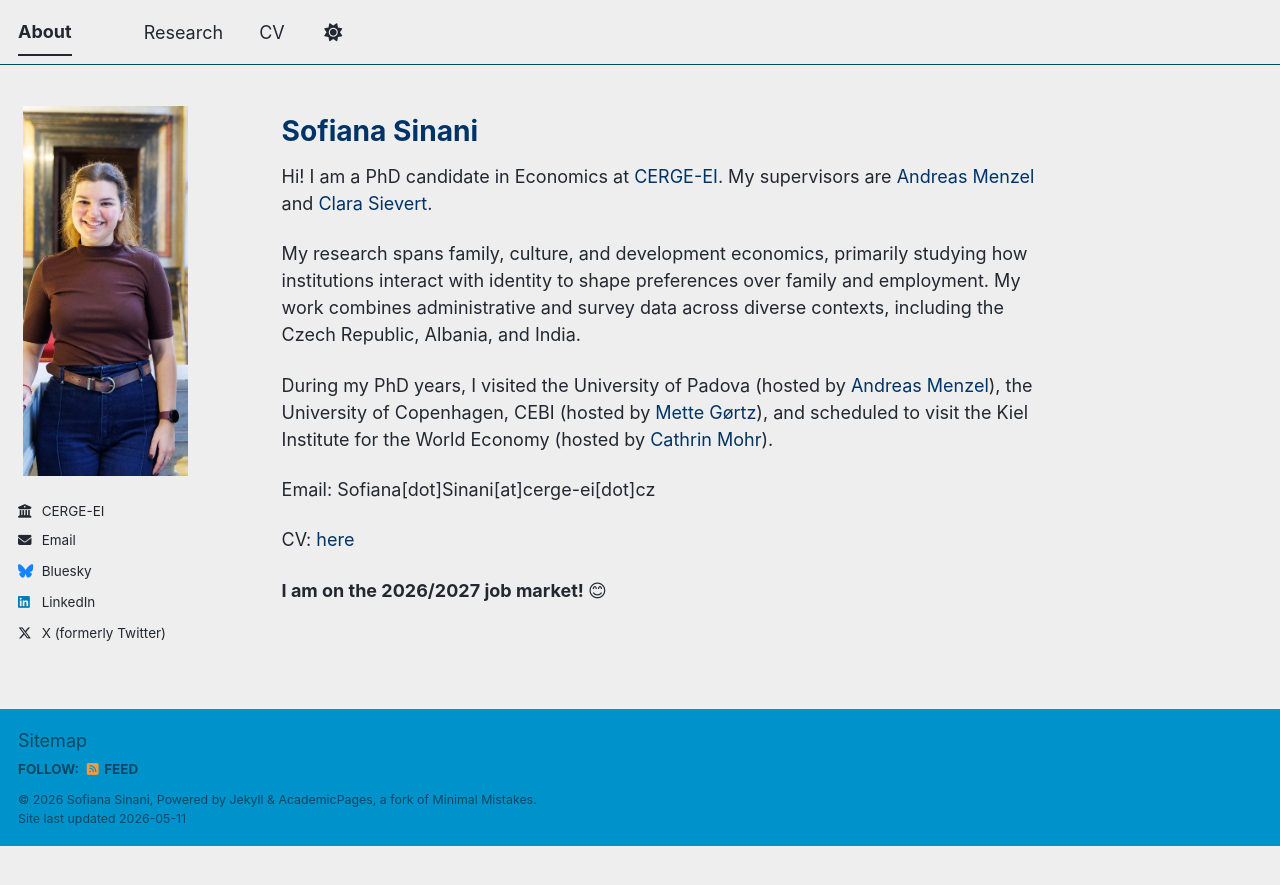
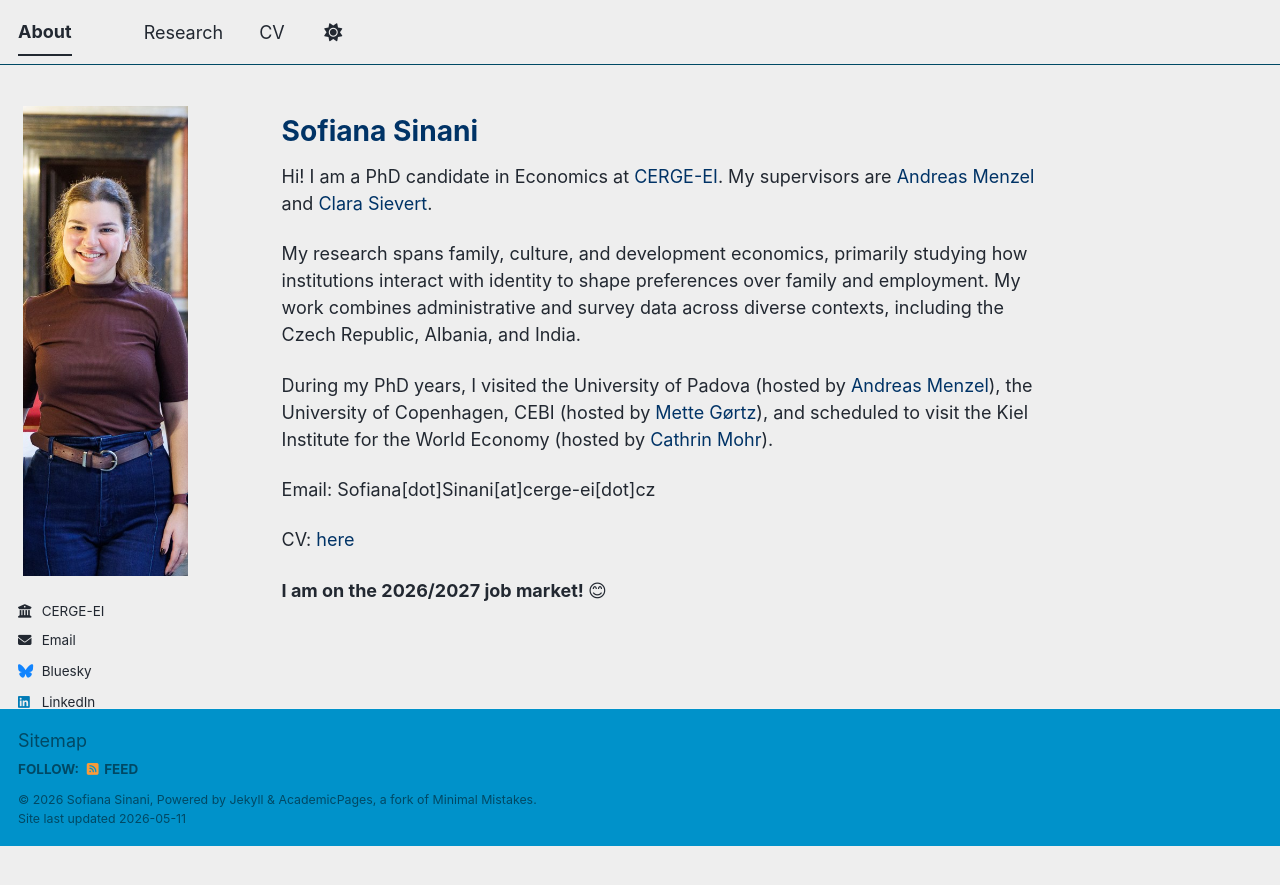
Before and after one commit to sofianasinani/sofianasinani.github.io, a Jekyll site: the page built from _pages/about.md, in a window 1280 px wide. Shown: the top 885 px of the page. Built offline with Jekyll 4.4.1, drawn with Linux system fonts in a browser that asks for light colours; a script bundle is joined from its source files by our own code; library files that are not in the unit come from our copies.

Commit message:
Update main.scss

```diff
--- a/assets/css/main.scss
+++ b/assets/css/main.scss
@@ -39,8 +39,8 @@
 }
 
 .author__avatar {
-  width: 320px !important;
-  height: 380px !important;
+  width: 420px !important;
+  height: 480px !important;
   border: none !important;
   box-shadow: none !important;
   border-radius: 0 !important;
@@ -48,8 +48,8 @@
 }
 
 .author__avatar img {
-  width: 320px !important;
-  height: 380px !important;
+  width: 420px !important;
+  height: 480px !important;
   object-fit: cover !important;
   object-position: top center !important;
   border: none !important;
```
